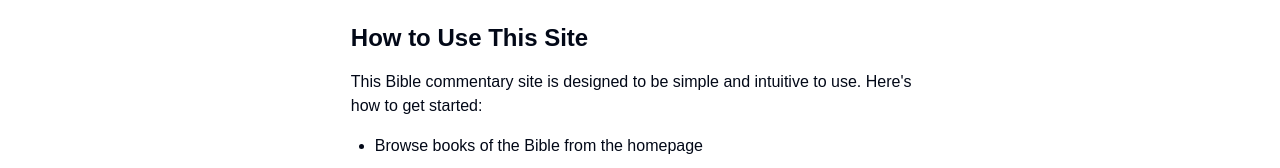
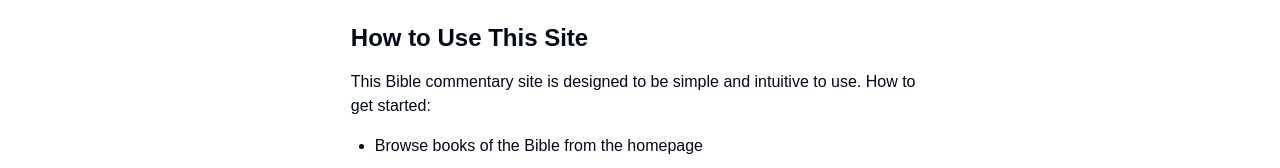
Before and after one commit to mapk/bible-commentary, a Next.js app: page /guide in a window 1280 px wide. Shown: the part 191-359 px from the top of the page. Built offline with nearby package versions, Linux system fonts and the light colour scheme.

Commit message:
fix linting error

```diff
--- a/src/app/guide/page.tsx
+++ b/src/app/guide/page.tsx
@@ -7,7 +7,7 @@ export default function Guide() {
           <h2 className="text-2xl font-semibold mb-4">How to Use This Site</h2>
           <p className="mb-4">
             This Bible commentary site is designed to be simple and intuitive to
-            use. Here's how to get started:
+            use. How to get started:
           </p>
           <ul className="list-disc pl-6 space-y-2">
             <li>Browse books of the Bible from the homepage</li>
```
